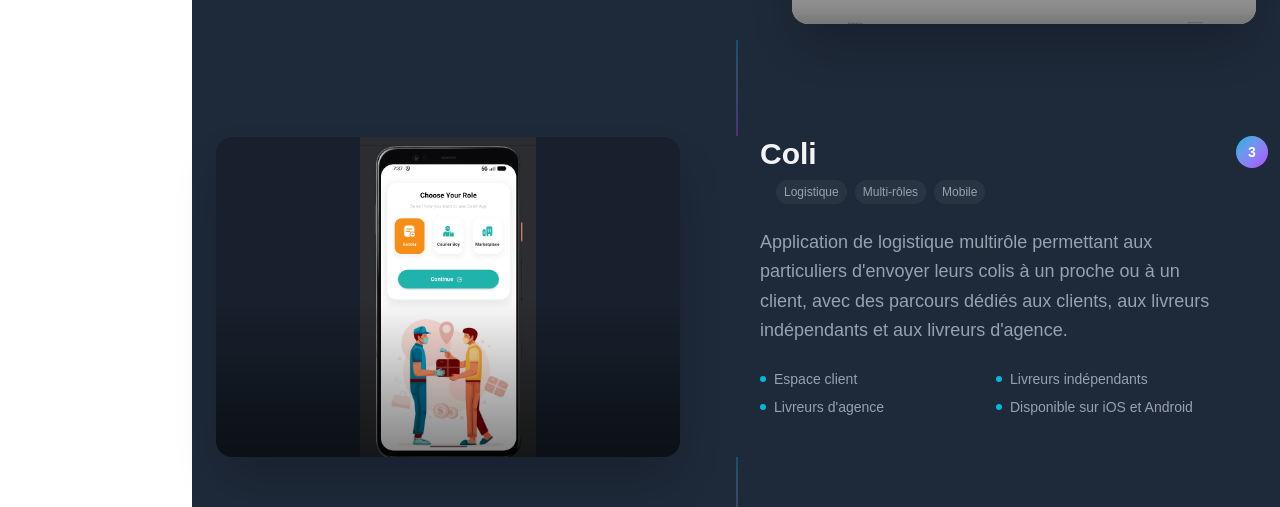
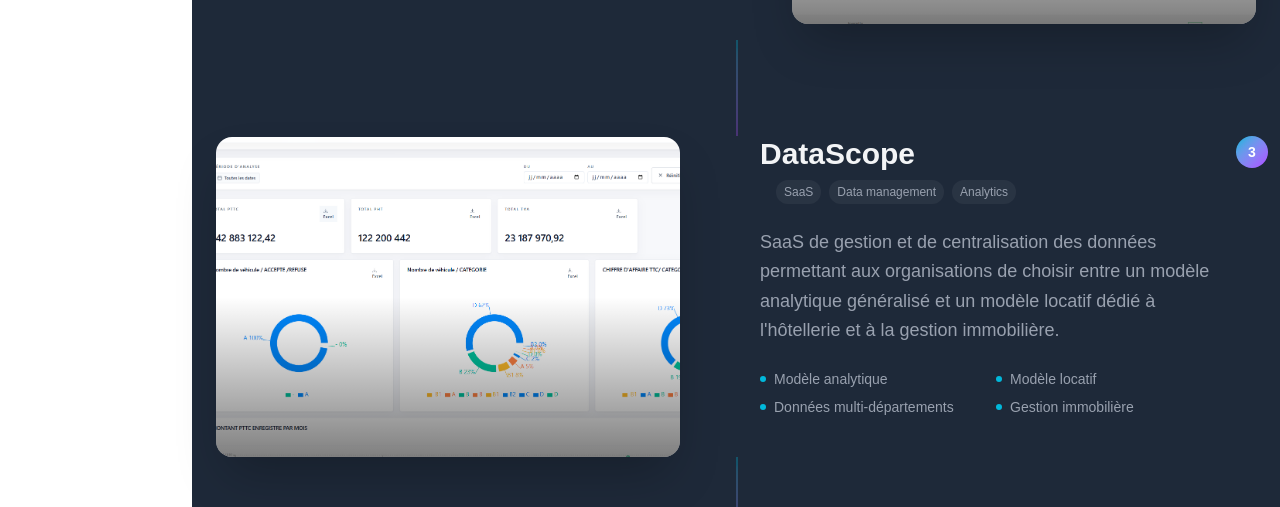
Before and after one commit to Balzer237/portfolio, a Next.js app: page /en/me/work in a window 1280 px wide. Shown: the part 1103-1610 px from the top of the page. Built offline with nearby package versions, Linux system fonts and the light colour scheme.

Commit message:
refact: refact de l/interface pour un rendu plus fluide

```diff
--- a/src/app/[locale]/me/work/page.tsx
+++ b/src/app/[locale]/me/work/page.tsx
@@ -41,18 +41,7 @@
     category: "web",
     features: ["Classes virtuelles", "Messagerie intégrée", "Progress tracking", "Certifications digitales"]
   },
-  {
-    name: "Coli",
-    description: "Application de logistique multirôle permettant aux particuliers d'envoyer leurs colis à un proche ou à un client, avec des parcours dédiés aux clients, aux livreurs indépendants et aux livreurs d'agence.",
-    technologies: ["Logistique", "Multi-rôles", "Mobile"],
-    stackIcons: [],
-    image: "/images/coli.png",
-    portrait: true,
-    link: "#",
-    github: "#",
-    category: "mobile",
-    features: ["Espace client", "Livreurs indépendants", "Livreurs d'agence", "Disponible sur iOS et Android"]
-  },
+
   {
     name: "DataScope",
     description: "SaaS de gestion et de centralisation des données permettant aux organisations de choisir entre un modèle analytique généralisé et un modèle locatif dédié à l'hôtellerie et à la gestion immobilière.",
@@ -153,7 +142,7 @@
                     <img
                       src={project.image}
                       alt={project.name}
-                      className={`w-full h-64 md:h-80 ${project.portrait ? 'object-contain bg-black/20' : 'object-cover'} transform group-hover:scale-105 transition-transform duration-700`}
+                      className={`w-full h-64 md:h-80 ${'object-cover'} transform group-hover:scale-105 transition-transform duration-700`}
                     />
 
                   </div>
```
